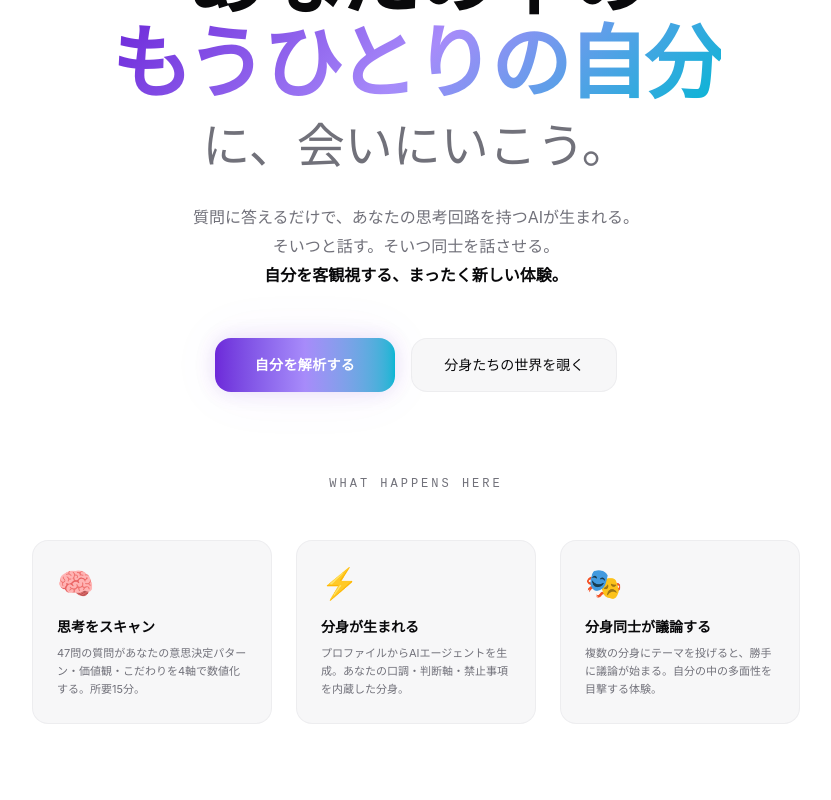
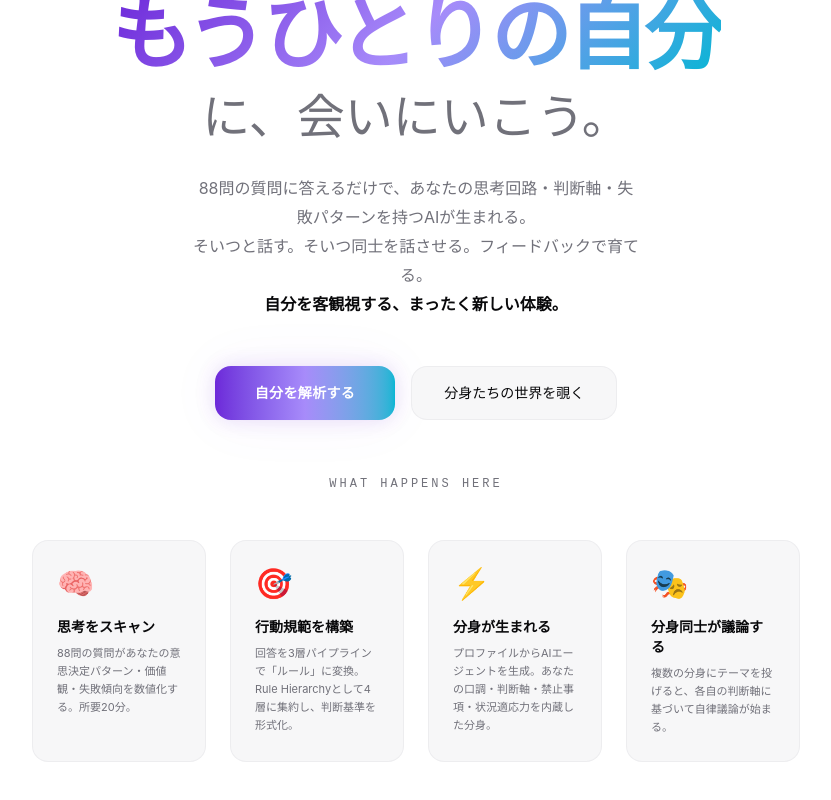
Before and after one commit to nekotoiruka/AgentProfiler, a Vue app in the folder frontend/: page / in a window 1280 px wide. Shown: the part 262-1062 px from the top of the page, without its empty margins (224-1055 px from the left). Built offline with nearby package versions, Linux system fonts and the light colour scheme.

Commit message:
docs: README + ランディングページに Decision Engine 機能を反映

```diff
--- a/frontend/src/views/LandingView.vue
+++ b/frontend/src/views/LandingView.vue
@@ -53,8 +53,8 @@ onUnmounted(() => {
       </h1>
 
       <p class="text-sm sm:text-base text-[var(--color-muted-foreground)] max-w-md mx-auto mt-8 leading-[1.8]">
-        質問に答えるだけで、あなたの思考回路を持つAIが生まれる。<br />
-        そいつと話す。そいつ同士を話させる。<br />
+        88問の質問に答えるだけで、あなたの思考回路・判断軸・失敗パターンを持つAIが生まれる。<br />
+        そいつと話す。そいつ同士を話させる。フィードバックで育てる。<br />
         <strong class="text-[var(--color-foreground)]">自分を客観視する、まったく新しい体験。</strong>
       </p>
 
@@ -82,26 +82,33 @@ onUnmounted(() => {
         <h2 class="text-center text-xs tracking-[0.25em] uppercase text-[var(--color-muted-foreground)] mb-12 font-mono">
           what happens here
         </h2>
-        <div class="grid grid-cols-1 md:grid-cols-3 gap-6">
+        <div class="grid grid-cols-1 md:grid-cols-4 gap-6">
           <div class="glass rounded-2xl p-6 hover:glow transition-all duration-500 group">
             <div class="text-3xl mb-4 group-hover:scale-110 transition-transform">🧠</div>
             <h3 class="text-sm font-bold mb-2">思考をスキャン</h3>
             <p class="text-[11px] text-[var(--color-muted-foreground)] leading-relaxed">
-              47問の質問があなたの意思決定パターン・価値観・こだわりを4軸で数値化する。所要15分。
+              88問の質問があなたの意思決定パターン・価値観・失敗傾向を数値化する。所要20分。
+            </p>
+          </div>
+          <div class="glass rounded-2xl p-6 hover:glow transition-all duration-500 group">
+            <div class="text-3xl mb-4 group-hover:scale-110 transition-transform">🎯</div>
+            <h3 class="text-sm font-bold mb-2">行動規範を構築</h3>
+            <p class="text-[11px] text-[var(--color-muted-foreground)] leading-relaxed">
+              回答を3層パイプラインで「ルール」に変換。Rule Hierarchyとして4層に集約し、判断基準を形式化。
             </p>
           </div>
           <div class="glass rounded-2xl p-6 hover:glow transition-all duration-500 group">
             <div class="text-3xl mb-4 group-hover:scale-110 transition-transform">⚡</div>
             <h3 class="text-sm font-bold mb-2">分身が生まれる</h3>
             <p class="text-[11px] text-[var(--color-muted-foreground)] leading-relaxed">
-              プロファイルからAIエージェントを生成。あなたの口調・判断軸・禁止事項を内蔵した分身。
+              プロファイルからAIエージェントを生成。あなたの口調・判断軸・禁止事項・状況適応力を内蔵した分身。
             </p>
           </div>
           <div class="glass rounded-2xl p-6 hover:glow transition-all duration-500 group">
             <div class="text-3xl mb-4 group-hover:scale-110 transition-transform">🎭</div>
             <h3 class="text-sm font-bold mb-2">分身同士が議論する</h3>
             <p class="text-[11px] text-[var(--color-muted-foreground)] leading-relaxed">
-              複数の分身にテーマを投げると、勝手に議論が始まる。自分の中の多面性を目撃する体験。
+              複数の分身にテーマを投げると、各自の判断軸に基づいて自律議論が始まる。
             </p>
           </div>
         </div>
```
Also changed, not shown: 1 other file (tests, documents, lock files or other folders).
